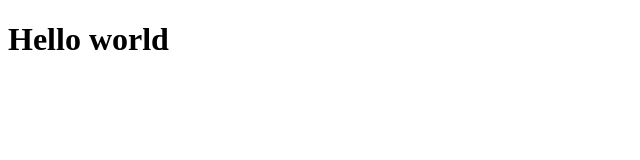
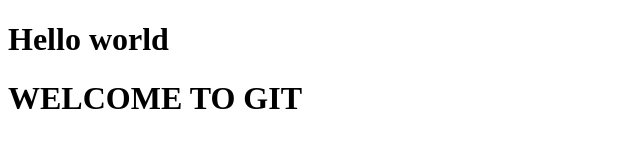
Before and after one commit to boujee7/Git-Project, a plain HTML site: page index.html in a window 1280 px wide. Shown: the whole page, without its empty margins (0-640 px from the left). Drawn offline with Linux system fonts and the light colour scheme.

Commit message:
added text welcome to git

```diff
--- a/index.html
+++ b/index.html
@@ -8,5 +8,6 @@
 </head>
 <body>
     <h1>Hello world</h1>
+    <h1>WELCOME TO GIT</h1>
 </body>
 </html>
```
